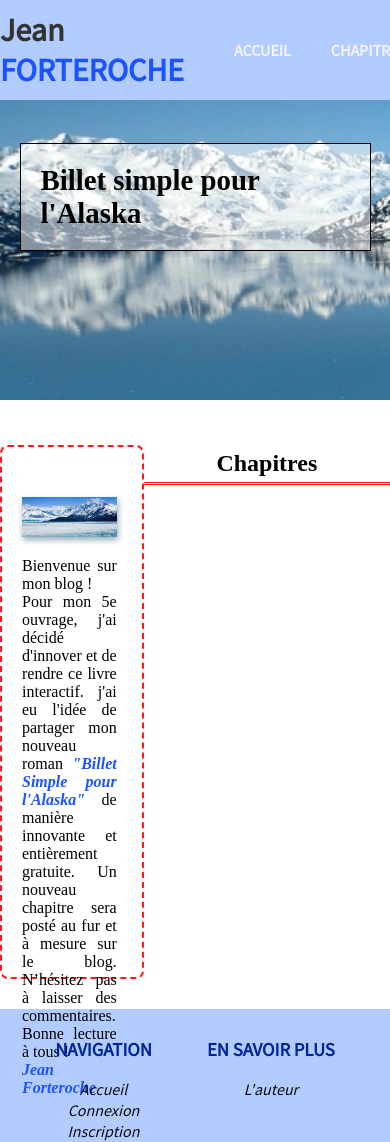
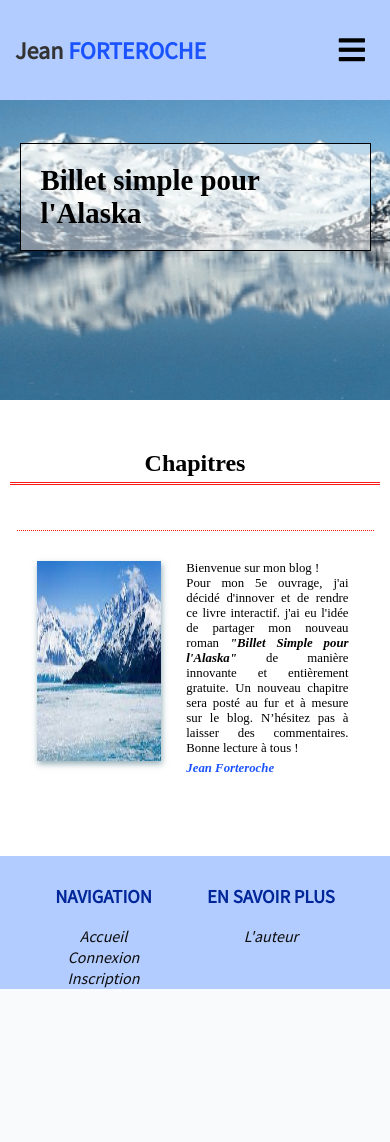
Before and after one commit to Anais05/Openclassrooms-P4, a PHP site: page / in a window 390 px wide. After the commit the page ends 989 px from the top, so only its background shows below. Run offline with PHP 8.4, Linux system fonts and the light colour scheme; data that the repository does not hold is empty; some libraries are stand-ins or nearby versions.

Commit message:
adding responsive design and burger menu

```diff
--- a/public/CSS/stylesheet.css
+++ b/public/CSS/stylesheet.css
@@ -42,6 +42,14 @@ nav a {
 
 nav a:hover {
   color: #1a53ff;
+}
+
+.fa-bars {
+  font-size: 30px;
+}
+
+#bars {
+  display: none;
 }
 
 h1 {
@@ -94,10 +102,7 @@ h1 span {
 #sidebar {
   margin-top: 20px;
   width: 25%;
-  height: 450px;
   padding: 50px 25px 30px 20px;
-  border: 2px dashed #ff1a1a;
-  border-radius: 8px;
 }
 
 #sidebar img {
@@ -109,9 +114,17 @@ h1 span {
   text-align: justify;
 }
 
-#sidebar span {
+#sidebar .signature {
   font-style: italic;
   color: #1a53ff;
+  font-weight: bold;
+  border-bottom: 1px dashed #ff1a1a;
+  padding-top: 5px;
+  padding-bottom: 20px;
+}
+
+#sidebar .oeuvre {
+  font-style: italic;
   font-weight: bold;
 }
 
@@ -131,7 +144,12 @@ h1 span {
 
 /* affichage chapitres */
 
-#admin-chap {
+#leChapitre {
+  border-left: 1px dashed #ff1a1a;
+  padding-left: 20px;
+}
+
+#list-chap {
   border-bottom: 3px double #ff1a1a;
   text-align: center;
   padding: 5px;
@@ -357,8 +455,96 @@ h3 {
   font-style: italic;
 }
 
-@media all and (max-width: 1220px) {
-  body {
-    width: auto;
+/* responsive */
+
+@media all and (max-width: 800px) {
+  h1 {
+    left: 25px;
+    position: absolute;
+    margin: 0;
+  }
+  nav {
+    display: none;
+  }
+
+  #bars {
+    display: block;
+    position: absolute;
+    right: 35px;
+    cursor: pointer;
+  }
+
+  #bars:hover {
+    color: #1a53ff;
+  }
+
+  nav ul {
+    display: inline-block;
+    position: absolute;
+    right: 0;
+    top: 100px;
+    background-color: #b3ccff;
+    width: 100%;
+  }
+  nav a {
+    font-size: 1.2em;
+  }
+  nav li {
+    padding: 10px;
+  }
+
+  #container {
+    margin-top: 25px;
+    justify-content: space-around;
+    flex-direction: column-reverse;
+  }
+
+  #sidebar {
+    display: flex;
+    margin: auto;
+    margin-top: 25px;
+    width: 90%;
+    padding-top: 30px;
+    border-top: 1px dotted #ff1a1a;
+  }
+
+  #sidebar p {
+    margin: 0;
+    font-size: 0.8em;
+  }
+
+  #sidebar img {
+    width: 40%;
+    height: 200px;
+    margin-right: 25px;
+  }
+
+  #sidebar .signature {
+    border-bottom: none;
+  }
+
+  .content {
+    width: 95%;
+    margin: auto;
+  }
+
+  #leChapitre {
+    border-left: none;
+    padding-left: 20px;
+  }
+
+  @media all and (max-width: 430px) {
+    h1 {
+      left: 15px;
+      font-size: 1.5em;
+    }
+
+    #bars {
+      right: 25px;
+    }
+
+    #sidebar {
+      width: 80%;
+    }
   }
 }
--- /dev/null
+++ b/public/js/burgerMenu.js
@@ -0,0 +1,23 @@
+var BurgerMenu = {
+  burger: document.getElementById("bars"),
+  menu: document.getElementById("menu"),
+  body: document.getElementById("banniere"),
+  estFerme: true,
+
+  initBurger: function () {
+    this.burger.addEventListener("click", function () {
+      if (BurgerMenu.estFerme == true) {
+        BurgerMenu.menu.style.display = "block";
+        BurgerMenu.estFerme = false;
+      } else if (BurgerMenu.estFerme == false) {
+        BurgerMenu.menu.style.display = "none";
+        BurgerMenu.estFerme = true;
+      }
+    });
+    this.menu.addEventListener("click", function () {
+      BurgerMenu.menu.style.display = "none";
+      BurgerMenu.estFerme = true;
+    });
+  },
+};
+BurgerMenu.initBurger();
--- a/view/adminView.php
+++ b/view/adminView.php
@@ -3,7 +3,7 @@
 
 <?php ob_start(); ?>
 
-<h2 id ="admin-chap">Chapitres</h2>
+<h2 id ="list-chap">Chapitres</h2>
 
 <?php
     if (isset($_GET['newPost']) &&  $_GET['newPost'] == 'success') {
--- a/view/adminlogin.php
+++ b/view/adminlogin.php
@@ -1,7 +1,6 @@
 <?php
 $title = "Connection admin"; ?>
 
-<link rel="stylesheet" type="text/css" href="../public/CSS/stylesheet2.css">
 <link rel="stylesheet" type="text/css" href="../public/CSS/stylesheet.css">
 
 	<?php
@@ -13,7 +12,7 @@ $title = "Connection admin"; ?>
 	<section id="adminLogin">
 		<div class="formulaire">
 			<form action="index.php?action=adminSubmit" method="post">
-				<h1 class="titre-form">Connection admin</h1>
+				<h2 class="titre-form">Connection admin</h2>
 				<label for="pseudo">Pseudo</label>
 				<input type="text" name="pseudo" id="pseudo" required /></br>
 				<label for="pass">Mot de passe</label>
--- a/view/chapitres.php
+++ b/view/chapitres.php
@@ -3,7 +3,7 @@ $title = "Affichage chapitres"; ?>
 <?php ob_start();
 ?>
 
-<div class ="LeChapitre">
+<div id ="leChapitre">
 
 	<?php
 	if (isset($_GET['deleteComm']) &&  $_GET['deleteComm'] == 'success') {
@@ -91,7 +91,7 @@ $title = "Affichage chapitres"; ?>
 
 			<div class="formulaire-comm">
 				<form id="new-comm" action="index.php?action=addComm&chap=<?= $chapitre->getId()?>" method="post">
-					<h1 class="titre-form">Laisser un commentaire</h1>
+					<h2 class="titre-form">Laisser un commentaire</h2>
 					<input type="hidden" name="membre" id="membre-id" value=<?php if (isset($_SESSION['pseudo'])){echo $_SESSION['id'];}?>>
 					<label for="content">Commentaire</label>
 					<textarea name="content" rows="5" cols="180" id="comment"></textarea>
--- a/view/connexion.php
+++ b/view/connexion.php
@@ -1,6 +1,5 @@
 <?php $title = "Connexion"; ?>
 
-<link rel="stylesheet" type="text/css" href="../public/CSS/stylesheet2.css">
 <link rel="stylesheet" type="text/css" href="../public/CSS/stylesheet.css">
 
 	<?php
@@ -15,7 +14,7 @@
 	<section id="login">
 			<div class="formulaire">
 				<form action="index.php?action=loginSubmit" method="post">
-					<h1 class="titre-form">Connexion</h1>
+					<h2 class="titre-form">Connexion</h2>
 					<label for="pseudo">Pseudo</label></br>
 					<input type="text" name="pseudo" id="pseudo" required /></br>
 					<label for="pass">Mot de passe</label></br>
--- a/view/createpost.php
+++ b/view/createpost.php
@@ -2,7 +2,7 @@
 $title = "Nouveau chapitre";
 ?>
 <?php ob_start(); ?>
-<link rel="stylesheet" type="text/css" href="../public/CSS/stylesheet2.css">
+<link rel="stylesheet" type="text/css" href="../public/CSS/stylesheet.css">
 
 <?php
 	if (isset($_GET['newPost']) &&  $_GET['newPost'] == 'unsuccess') {
@@ -15,7 +15,7 @@ $title = "Nouveau chapitre";
 	</div>
 	<div class="formulaire">
 		<form id="new_chap" action="index.php?action=newchap" method="post">
-			<h1 class="titre-form">Ajouter un chapitre</h1>
+			<h2 class="titre-form">Ajouter un chapitre</h2>
 			<label for="title">Titre</label>
 			<input type="text" name="title" id="title" /></br>
 			<label for="content">Texte</label>
--- a/view/home.php
+++ b/view/home.php
@@ -1,9 +1,8 @@
 <?php $title = 'Billet simple pour l\'Alaska'; ?>
 
 <?php ob_start(); ?>
-<link rel="stylesheet" type="text/css" href="../public/CSS/stylesheet.css">
 
-<h2 id ="admin-chap">Chapitres</h2>
+<h2 id ="list-chap">Chapitres</h2>
 
 <?php
 
--- a/view/inscription.php
+++ b/view/inscription.php
@@ -1,6 +1,5 @@
 <?php $title = "Inscription"; ?>
 
- <link rel="stylesheet" type="text/css" href="../public/CSS/stylesheet2.css">
  <link rel="stylesheet" type="text/css" href="../public/CSS/stylesheet.css">
 
  <?php
@@ -18,7 +17,7 @@
 <section id="subscribe">
 	<div  class="formulaire">
 		<form action="index.php?action=subscribeSubmit" method="post">
-			<h1 id="titre-form">Inscription</h1>
+			<h2 id="titre-form">Inscription</h2>
 			<label for="pseudo">Pseudo</label>
 			<input type="text" name="pseudo" id="pseudo" required /></br>
 			<label for="pass">Mot de passe</label>
--- a/view/modifier.php
+++ b/view/modifier.php
@@ -17,7 +17,7 @@ $title = "Modification chapitre"; ?>
 				</div>
 				<div class="formulaire">
 					<form id="updateform" action="index.php?action=updatePost&chap=<?= $chapitre->getId() ?>" method="post">
-							<h1 class="titre-form">Modifier chapitre</h1>
+							<h2 class="titre-form">Modifier chapitre</h2>
 							<label for="title">Titre </label><br />
 							<input type="text" name="title" id ='title' value="<?= $chapitre->getTitle() ?>"/><br />
 
--- a/view/template.php
+++ b/view/template.php
@@ -13,7 +13,6 @@
         <meta property="og:image" content="" />
 
         <link rel="stylesheet" type="text/css" href="../public/CSS/stylesheet.css">
-        <link rel="stylesheet" type="text/css" href="../public/CSS/stylesheet2.css">
         <link href="https://fonts.googleapis.com/css2?family=Source+Sans+Pro&display=swap" rel="stylesheet">
         <link rel="shortcut icon" type="image/x-icon" href="">
         <link rel="stylesheet" href="https://use.fontawesome.com/releases/v5.7.2/css/all.css" integrity="sha384-fnmOCqbTlWIlj8LyTjo7mOUStjsKC4pOpQbqyi7RrhN7udi9RwhKkMHpvLbHG9Sr" crossorigin="anonymous">
@@ -29,21 +28,23 @@
                     <nav id="menu">
                         <ul>
                             <li><a href="index.php">Accueil</a></li>
-                            <li><a href="">Chapitre</a></li>
                                 <?php
                                     if (!empty($_SESSION))  {
                                         echo '<li><a href="index.php?action=logout">Déconnexion</a></li>';
                                     } else {
                                         echo '<li><a href="index.php?action=login">Connexion</a></li>';
                                     }
+                                    ?>
+                                    <li><a href="index.php?action=adminLogin">Admin</a></li>
+                                    <?php
                                     if (!empty($_SESSION)) {
                                         echo "<li class = 'utilisateur'><i class='fas fa-user'></i>" . htmlspecialchars($_SESSION['pseudo']) . "</li>";
                                     }
                                 ?>
-                            <li><a href="index.php?action=adminLogin">Admin</a></li>
 
                         </ul>
                     </nav>
+                    <span id="bars"><i class="fas fa-bars"></i></span>
             </header>
 
             <div id="banniere">
@@ -56,9 +57,12 @@
 
                 <div id="sidebar">
                     <img src="../public/img/intro.jpg" alt="montagne">
-                    <p> Bienvenue sur mon blog ! <br>Pour mon 5e ouvrage, j'ai décidé d'innover et de rendre ce livre interactif.
-                    j'ai eu l'idée de partager mon nouveau roman <span>"Billet Simple pour l'Alaska" </span>de manière innovante et entièrement gratuite. Un nouveau chapitre sera posté au fur et à mesure sur le blog. N’hésitez pas à laisser des commentaires. Bonne lecture à tous !<br>
-                    <span>Jean Forteroche</span></p>
+                    <div>
+                        <p> Bienvenue sur mon blog ! <br>Pour mon 5e ouvrage, j'ai décidé d'innover et de rendre ce livre interactif.
+                        j'ai eu l'idée de partager mon nouveau roman <span class="oeuvre">"Billet Simple pour l'Alaska" </span>de manière innovante et entièrement gratuite.
+                        Un nouveau chapitre sera posté au fur et à mesure sur le blog. N’hésitez pas à laisser des commentaires. Bonne lecture à tous !</p>
+                        <p class="signature" >Jean Forteroche</p>
+                    </div>
                 </div>
 
                 <div class="content">
@@ -89,6 +93,7 @@
 
                 <script src="https://ajax.googleapis.com/ajax/libs/jquery/1.7.2/jquery.js"></script>
                 <script src="../public/js/messages.js"></script>
+                <script src="../public/js/burgerMenu.js"></script>
 
         </div>
     </body>
```
Also changed, not shown: other parts of public/CSS/stylesheet.css (+86 -6 lines), public/CSS/stylesheet2.css (deleted, +0 -84 lines), view/adminTemplate.php (+18 -8 lines).
